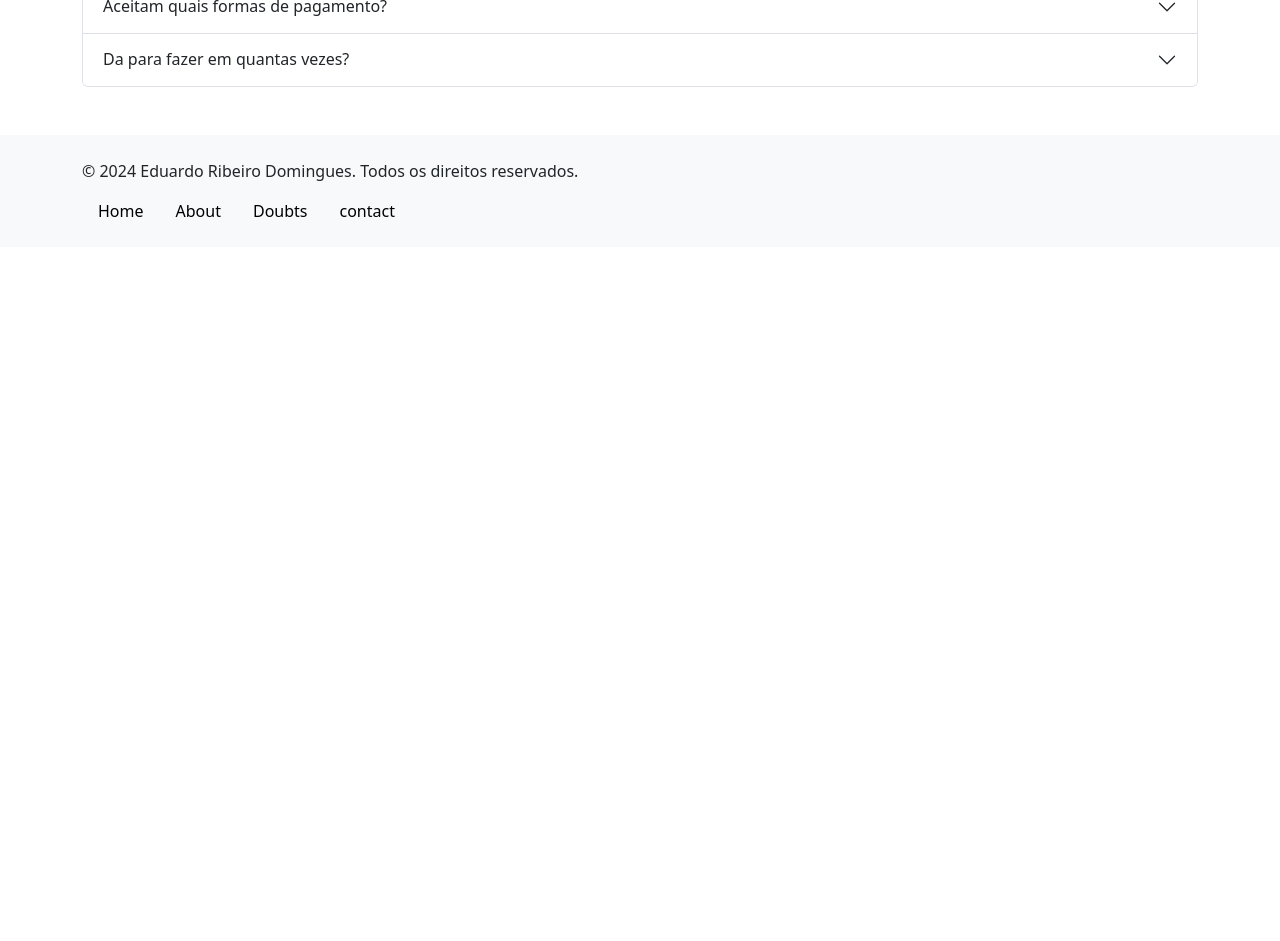
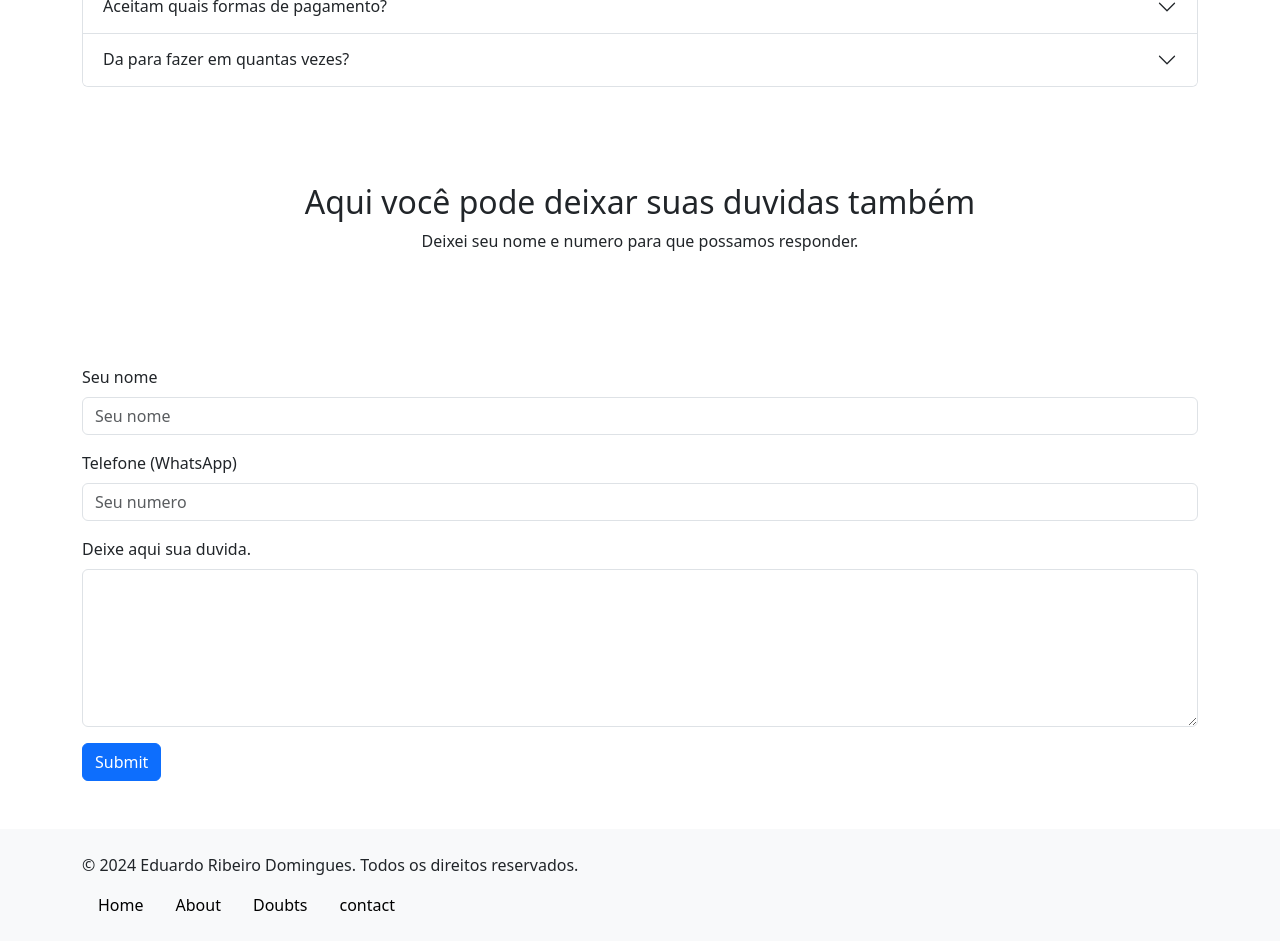
Before and after one commit to EduardoRibero/site-with-bootstrap-and-reactjs, a React (Create React App) app: page /doubts in a window 1280 px wide. Shown: the part 540-1481 px from the top of the page. Before the commit the page ends 800 px from the top, so only its background shows below. Built offline with nearby package versions, Linux system fonts and the light colour scheme.

Commit message:
Form for doubts

```diff
--- /dev/null
+++ b/src/compoentes/FormDoubts.jsx
@@ -0,0 +1,26 @@
+import Form from 'react-bootstrap/Form';
+import Button from 'react-bootstrap/Button';
+
+const FormDoubts = () => {
+    return (
+        <Form>
+            <Form.Group className="mb-3" controlId="name">
+                <Form.Label>Seu nome</Form.Label>
+                <Form.Control type="name" placeholder="Seu nome" />
+            </Form.Group>
+            <Form.Group className="mb-3" controlId="number">
+                <Form.Label>{"Telefone (WhatsApp)"}</Form.Label>
+                <Form.Control type="fone" placeholder="Seu numero" />
+            </Form.Group>
+            <Form.Group className="mb-3" controlId="duvida">
+                <Form.Label>Deixe aqui sua duvida.</Form.Label>
+                <Form.Control as="textarea" rows={6} />
+            </Form.Group>
+            <Button variant="primary" type="submit">
+                Submit
+            </Button>
+        </Form>
+    )
+}
+
+export default FormDoubts
--- a/src/pages/Doubts.jsx
+++ b/src/pages/Doubts.jsx
@@ -1,5 +1,6 @@
 import { Container, Row, Col } from "react-bootstrap"
 import Acordion from "../compoentes/Acordion"
+import FormDoubts from "../compoentes/FormDoubts"
 
 const Doubts = () => {
   return (
@@ -8,7 +9,7 @@ const Doubts = () => {
         <Row>
           <Col className="text-center m-5 p-5">
             <h1>
-              Duvidas frequentes
+              Duvidas  frequentes
             </h1>
           </Col>
         </Row>
@@ -17,6 +18,17 @@ const Doubts = () => {
             <Acordion></Acordion>
           </Col>
         </Row>
+        <Row>
+          <Col  className="text-center m-5 p-5">
+            <h2>Aqui você pode deixar suas duvidas também</h2>
+            <p>Deixei seu nome e numero para que possamos responder.</p>
+          </Col>
+        </Row>
+        <Row>
+          <Col>
+            <FormDoubts></FormDoubts>
+          </Col>
+        </Row>
       </Container>
     </div>
   )
```
